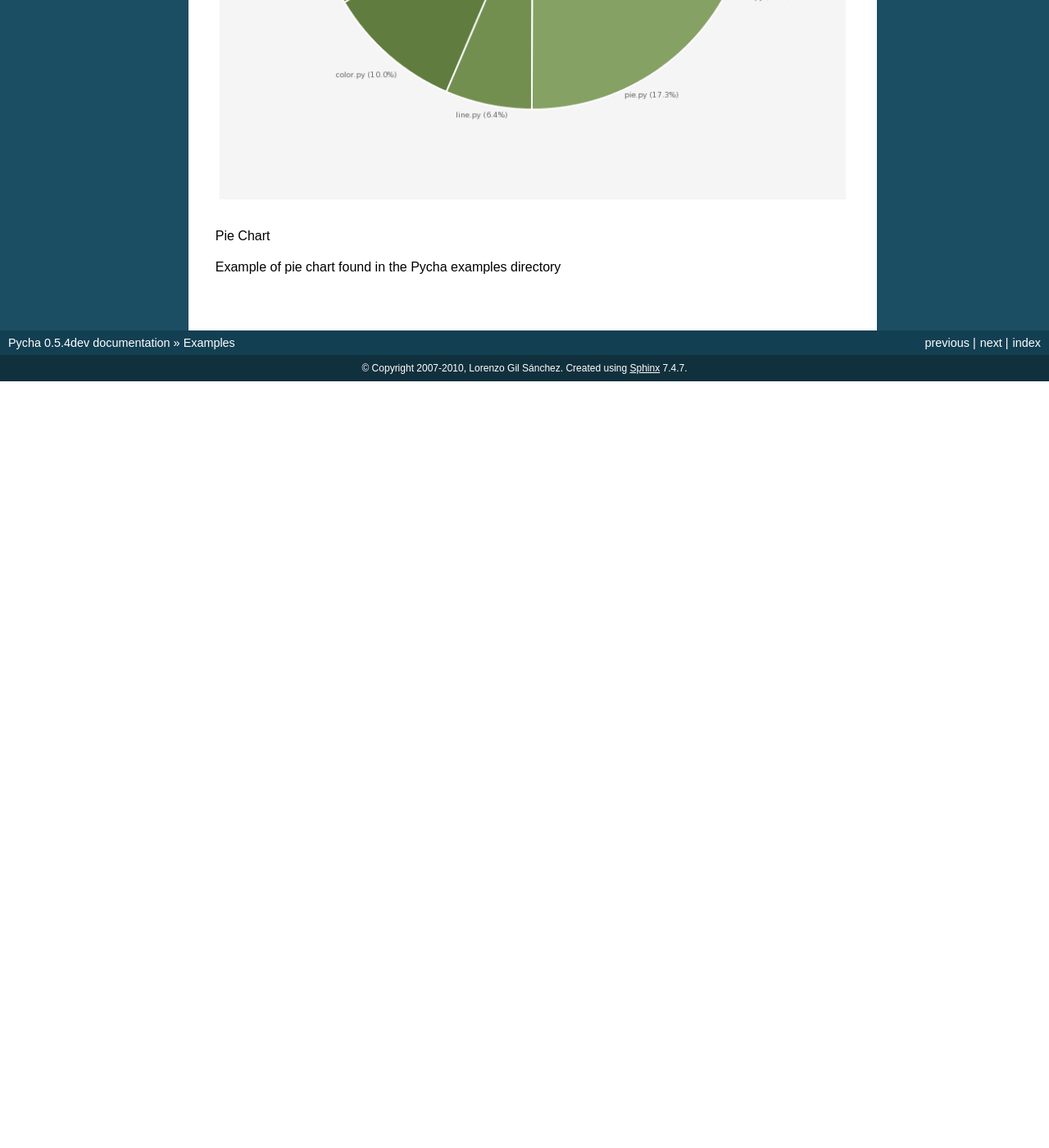
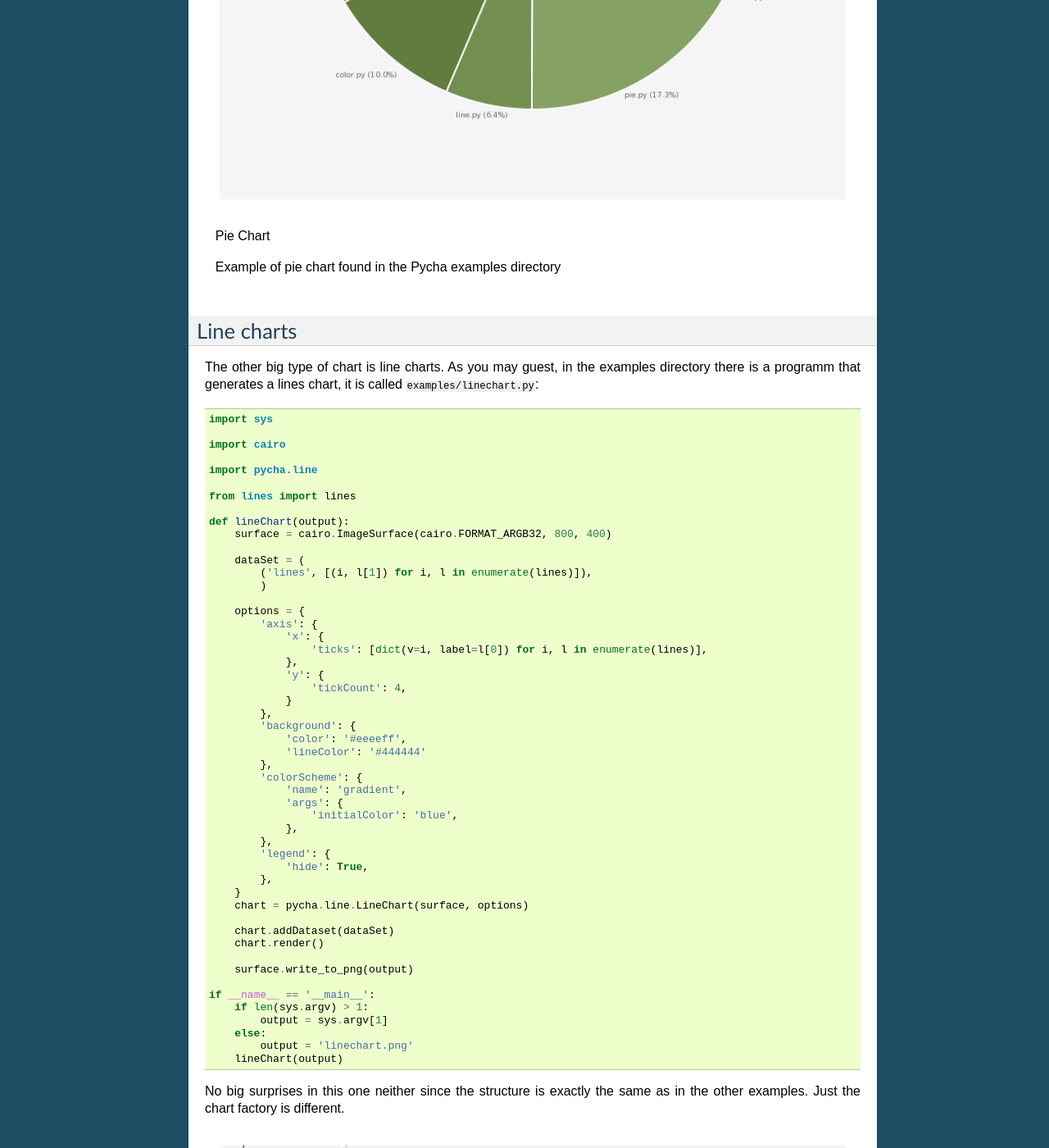
Before and after one commit to bastula/pycha, a Sphinx documentation site: the page built from docs/source/examples.rst, in a window 1280 px wide and 1400 px high, scrolled down 3920 px. Shown: the whole window at 82% size. Built offline with Sphinx 7.4.7, drawn with Linux system fonts in a browser that asks for light colours; before the commit the page ends 4385 px from its top, so only the background shows below that; some of the changed text lies outside the part shown.

Commit message:
Finished the examples chapter and postpone the options one

```diff
--- a/docs/source/examples.rst
+++ b/docs/source/examples.rst
@@ -164,3 +164,95 @@ Let's see the output.
    Pie Chart
 
    Example of pie chart found in the Pycha examples directory
+
+
+Line charts
+-----------
+
+The other big type of chart is line charts. As you may guest, in the
+examples directory there is a programm that generates a lines chart, it is
+called ``examples/linechart.py``::
+
+
+  import sys
+
+  import cairo
+
+  import pycha.line
+
+  from lines import lines
+
+  def lineChart(output):
+      surface = cairo.ImageSurface(cairo.FORMAT_ARGB32, 800, 400)
+
+      dataSet = (
+          ('lines', [(i, l[1]) for i, l in enumerate(lines)]),
+          )
+
+      options = {
+          'axis': {
+              'x': {
+                  'ticks': [dict(v=i, label=l[0]) for i, l in enumerate(lines)],
+              },
+              'y': {
+                  'tickCount': 4,
+              }
+          },
+          'background': {
+              'color': '#eeeeff',
+              'lineColor': '#444444'
+          },
+          'colorScheme': {
+              'name': 'gradient',
+              'args': {
+                  'initialColor': 'blue',
+              },
+          },
+          'legend': {
+              'hide': True,
+          },
+      }
+      chart = pycha.line.LineChart(surface, options)
+
+      chart.addDataset(dataSet)
+      chart.render()
+
+      surface.write_to_png(output)
+
+  if __name__ == '__main__':
+      if len(sys.argv) > 1:
+          output = sys.argv[1]
+      else:
+          output = 'linechart.png'
+      lineChart(output)
+
+No big surprises in this one neither since the structure is exactly the
+same as in the other examples. Just the chart factory is different.
+
+.. figure:: _static/linechart.png
+   :alt: Line Chart
+
+   Line Chart
+
+   Example of line chart found in the Pycha examples directory
+
+As you can see, by default the area between the line and the x axis is
+filled. You can change this option if you just want to render the line.
+
+
+Other examples
+--------------
+
+There are other chart examples in the ``examples`` directory of the pycha
+source code. I suggest you to check them out to discover other types of
+charts like:
+
+* Error bar charts
+* Scatter charts
+* Stacked bar charts
+
+There are also other examples where you can see special features and options:
+
+* ``svg.py`` will output a SVG vectorial file instead of a PNG one.
+* ``interval.py`` will use the interval option to setup the x axis
+* ``color/colorschemes.py`` will try different color schemes.
--- a/docs/source/options.rst
+++ b/docs/source/options.rst
@@ -1,3 +1,5 @@
 =================
 Options Reference
 =================
+
+TODO
```
Also changed, not shown: docs/source/_static/linechart.png (added).
